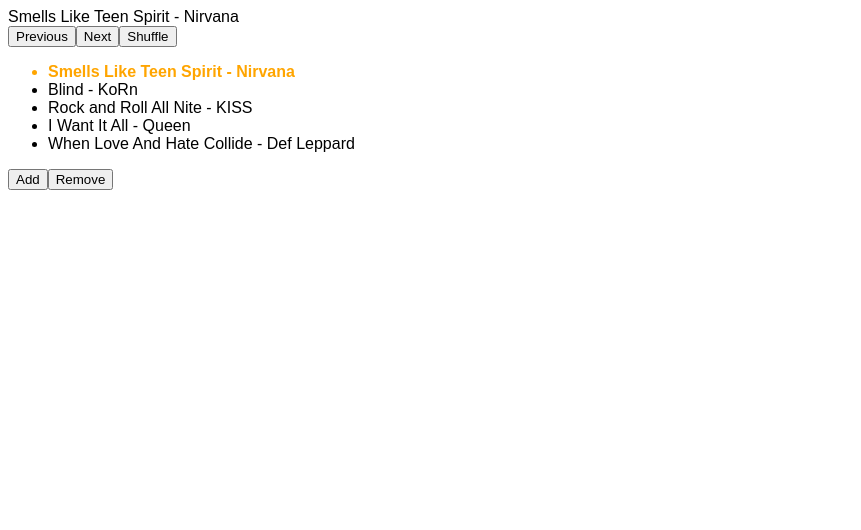
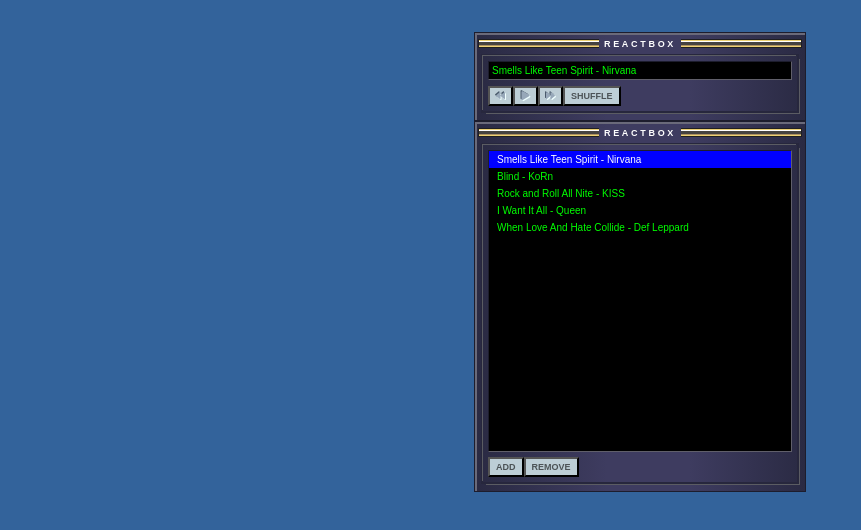
Before and after one commit to ErikaEspejo/reactBox, a React app: page / in a window 1280 px wide. Shown: the whole page, without its empty margins (0-861 px from the left). Built offline with nearby package versions, Linux system fonts and the light colour scheme.

Commit message:
styles and icons

```diff
--- a/index.html
+++ b/index.html
@@ -2,8 +2,15 @@
 <html>
 
 <head>
-	<title>Parcel Sandbox</title>
-	<meta charset="UTF-8" />
+	<head>
+    <title>Parcel Sandbox</title>
+    <meta charset="UTF-8" />
+    <link
+      rel="stylesheet"
+      href="https://use.fontawesome.com/releases/v5.15.3/css/all.css"
+      integrity="sha384-SZXxX4whJ79/gErwcOYf+zWLeJdY/qpuqC4cAa9rOGUstPomtqpuNWT9wdPEn2fk"
+      crossorigin="anonymous"
+    />
 </head>
 
 <body>
--- a/src/form.js
+++ b/src/form.js
@@ -34,17 +34,17 @@
     return (
       <>
         {showForm ? (
-          <form onSubmit={this.handleSave}>
+          <form onSubmit={this.handleSave} className="control">
             <input type="text" name="song" />
             <input type="text" name="artist" />
             <button type="submit">Save</button>
             <button onClick={this.toogleForm}>Cancel</button>
           </form>
         ) : (
-          <>
+          <div className="control">
             <button onClick={this.toogleForm}>Add</button>
             <button onClick={this.props.remove}>Remove</button>
-          </>
+          </div>
         )}
         {error && <p style={{ color: "red" }}>{error}</p>}
       </>
--- a/src/index.js
+++ b/src/index.js
@@ -9,7 +9,7 @@
 const Player = (props) => {
   const { data = [], index = -1 } = props;
   return (
-    <div>
+    <div className="current-play b-black g-color">
       {index < 0 || data.length === 0 ? (
         <Item title="Untitled" subtitle="Unknown" />
       ) : (
@@ -22,9 +22,16 @@
 const Controls = (props) => {
   const { prev, next, shuffle } = props;
   return (
-    <div>
-      <button onClick={prev}>Previous</button>
-      <button onClick={next}>Next</button>
+    <div className="control">
+      <button onClick={prev}>
+        <i className="fas fa-backward"></i>
+      </button>
+      <button onClick={prev}>
+        <i className="fas fa-play"></i>
+      </button>
+      <button onClick={next}>
+        <i className="fa fa-forward"></i>
+      </button>
       <button onClick={shuffle}>Shuffle</button>
     </div>
   );
@@ -33,7 +40,7 @@
 const List = (props) => {
   const { data = [], index = -1, play } = props;
   return (
-    <div>
+    <div className="list b-black">
       <ul>
         {data.map((item, i) => (
           <li
@@ -41,7 +48,7 @@
             onClick={(event) => {
               play(event, i);
             }}
-            className={index === i ? "selected" : ""}
+            className={index === i ? "playing" : ""}
           >
             <Item title={item.song} subtitle={item.artist} />
           </li>
@@ -156,13 +163,34 @@
   };
 
   render() {
+    //No se hace SetState ni llamados AJAX
     const { data, index } = this.state;
     return (
       <>
-        <Player data={data} index={index} />
-        <Controls prev={this.prev} shuffle={this.shuffle} next={this.next} />
-        <List data={data} index={index} play={this.play} />
-        <FormContainer add={this.add} remove={this.remove} />
+        <div className="main-ui player">
+          <header>
+            <div className="line" />
+            <h1>ReactBox</h1>
+          </header>
+          <div className="inner">
+            <Player data={data} index={index} />
+            <Controls
+              prev={this.prev}
+              shuffle={this.shuffle}
+              next={this.next}
+            />
+          </div>
+        </div>
+        <div className="main-ui list">
+          <header>
+            <div className="line" />
+            <h1>ReactBox</h1>
+          </header>
+          <div className="inner">
+            <List data={data} index={index} play={this.play} />
+            <FormContainer add={this.add} remove={this.remove} />
+          </div>
+        </div>
       </>
     );
   }
--- a/src/styles.css
+++ b/src/styles.css
@@ -1,8 +1,131 @@
 body {
   font-family: sans-serif;
+  margin: 2em 0em;
+  background: rgb(51, 99, 155);
 }
 
-.selected {
-  color: orange;
+header {
+  vertical-align: middle;
+  color: #fff;
+  text-align: center;
+  position: relative;
+}
+
+h1 {
+  text-transform: uppercase;
+  background: #3e3c60;
+  margin: 0;
+  height: 9px;
+  display: inline-block;
+  position: relative;
+  padding: 0px 5px;
+  font-size: 9px;
   font-weight: bold;
+  letter-spacing: 0.3em;
 }
+
+button {
+  outline: 0;
+  background: #bdced6;
+  height: 20px;
+  min-width: 25px;
+  font-size: 9px;
+  font-weight: bold;
+  text-transform: uppercase;
+  float: left;
+  color: rgba(0, 0, 0, 0.6);
+}
+
+i {
+  color: #97a8b9;
+  text-shadow: 1px 1px 0px #efffff, -1px -1px 0px #4a5a6b;
+}
+
+ul {
+  margin: 0;
+  padding: 0;
+}
+
+ul li {
+  cursor: default;
+  color: #00ff00;
+  font-size: 10px;
+  list-style-type: none;
+  user-select: none;
+  padding: 3px 8px;
+}
+
+ul li.playing {
+  background: blue;
+  color: #fff;
+}
+
+.main-ui {
+  width: 330px;
+  margin: 0px auto;
+  background: linear-gradient(
+    to right,
+    #2a2a43 1%,
+    #3e3c60 40%,
+    #3e3c60 65%,
+    #2a2a43 100%
+  );
+  border: 1px solid #1d1d2d;
+  box-shadow: 2px 2px 0px 0px #6a6a7a inset;
+}
+
+.line {
+  background: linear-gradient(
+    to bottom,
+    #edd173 1%,
+    #edd173 21%,
+    #fffeff 21%,
+    #fffeff 35%,
+    #464340 35%,
+    #464340 65%,
+    #ae9263 65%,
+    #ae9263 81%,
+    #edd173 81%,
+    #edd173 100%
+  );
+  height: 7px;
+  border: 1px solid #1f1f22;
+  position: absolute;
+  left: 3px;
+  right: 3px;
+  top: 6px;
+}
+
+.inner {
+  padding: 5px;
+  margin: 5px 8px 9px;
+  box-shadow: -1px -1px 0px 0px #5b5c63, 0px 0px 0px 2px #27273d,
+    3px 3px 0px 0px #5b5c63;
+}
+
+.current-play {
+  padding: 3px;
+  margin-bottom: 6px;
+}
+
+.b-black {
+  background: #000;
+  border-top: 1px solid #1d1d2d;
+  border-bottom: 1px solid #605f6a;
+  border-left: 1px solid #1d1d2d;
+  border-right: 1px solid #605f6a;
+}
+
+.list {
+  min-height: 300px;
+}
+
+.g-color {
+  color: #00ff00;
+  font-size: 10px;
+}
+
+.control {
+  overflow: hidden;
+  margin-top: 5px;
+}
```
